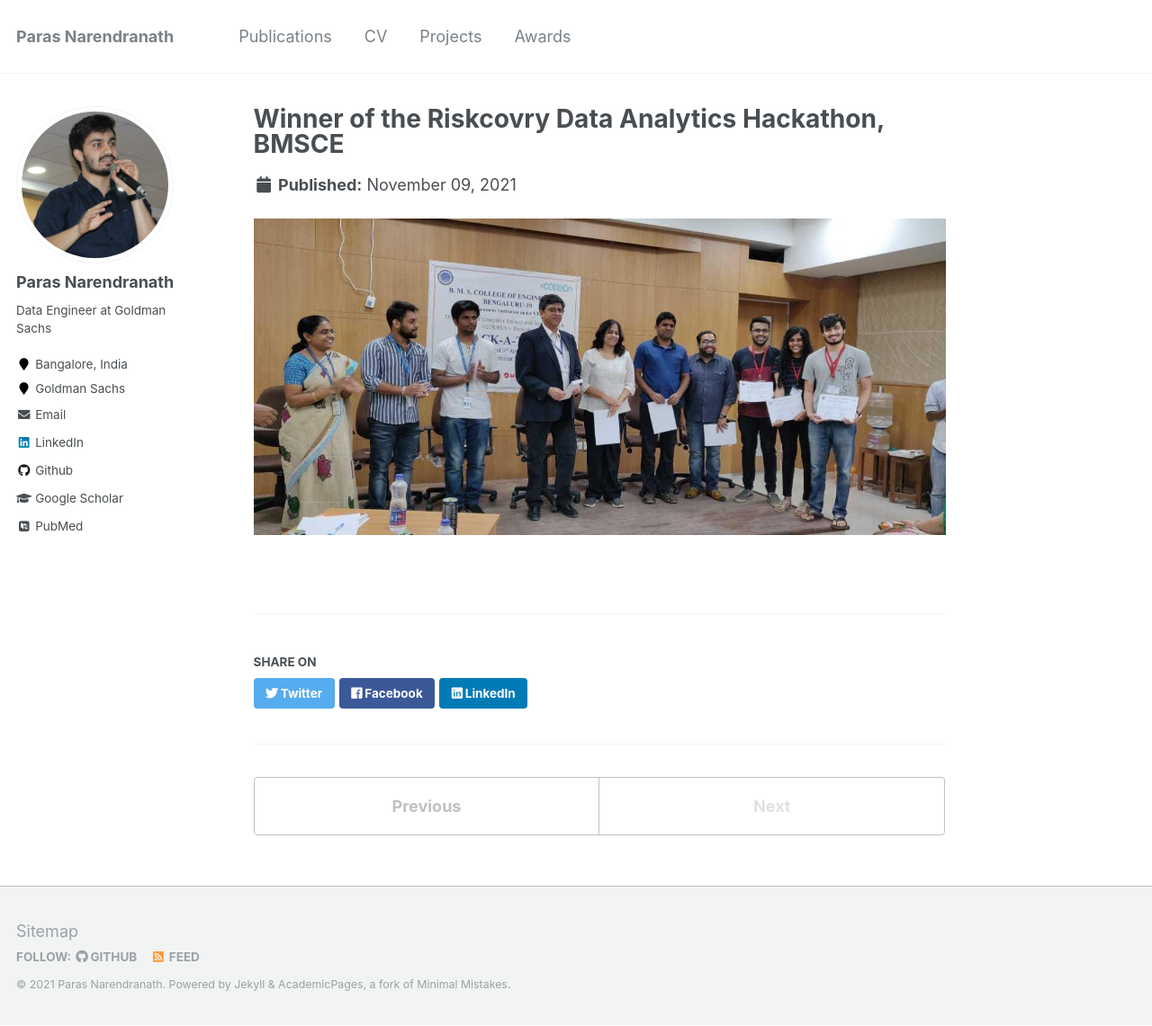
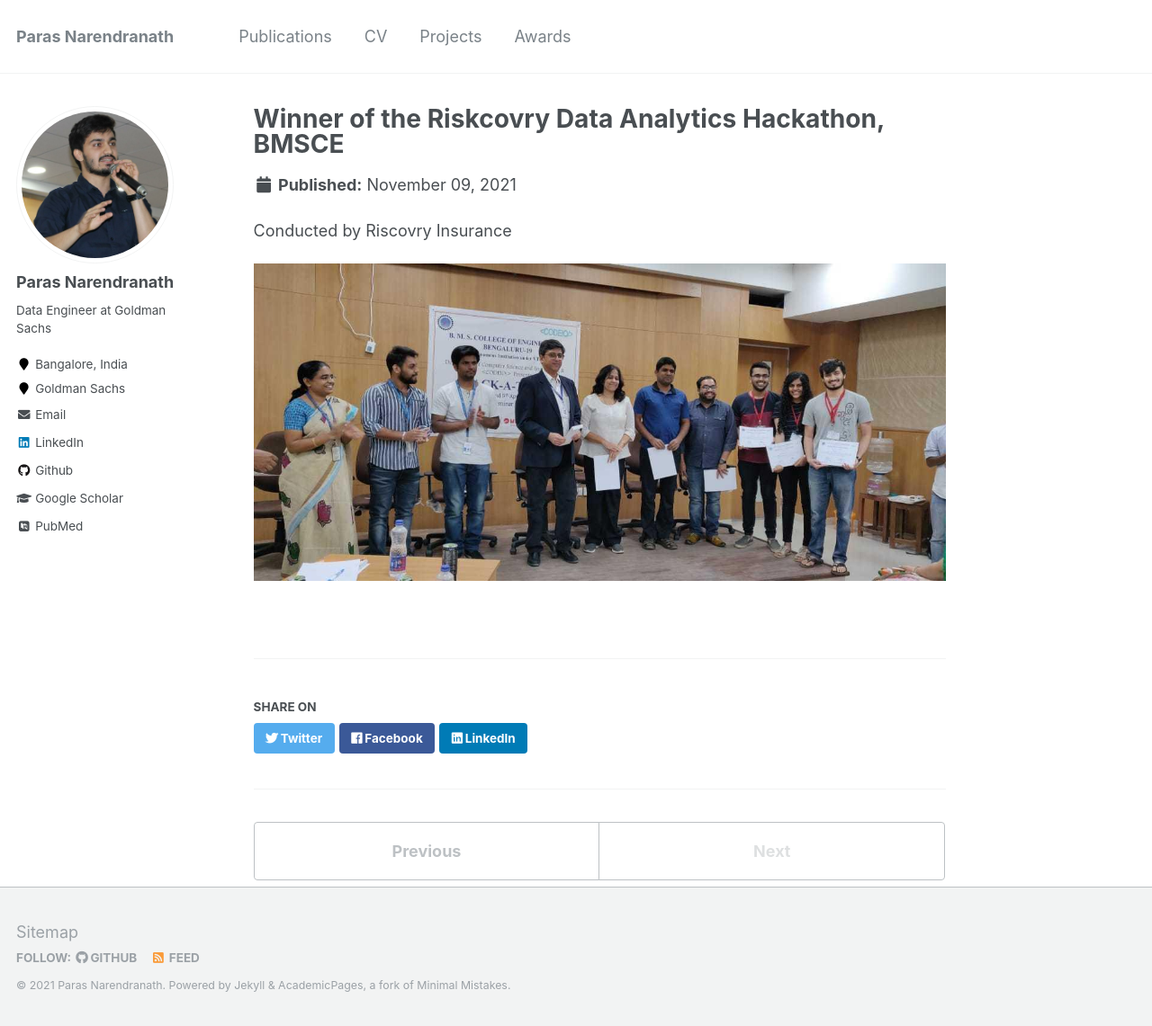
Before and after one commit to parasnaren/github-io-page, a Jekyll site: the page built from _awards/riskcovry.md, in a window 1280 px wide and 1141 px high. Shown: the whole window at 90% size. Built offline with Jekyll 4.4.1, drawn with Linux system fonts in a browser that asks for light colours; some web fonts are replaced.

Commit message:
adhoc change

```diff
--- a/_awards/riskcovry.md
+++ b/_awards/riskcovry.md
@@ -3,4 +3,6 @@ title: "Winner of the Riskcovry Data Analytics Hackathon, BMSCE"
 collection: awards
 ---
 
-![josephs](https://parasnaren.github.io/images/riskcovry.jfif)
+Conducted by Riscovry Insurance
+
+![riskcovry](https://parasnaren.github.io/images/riskcovry.jfif)
```
Also changed, not shown: _awards/josephs.md (+2 -0 lines).
